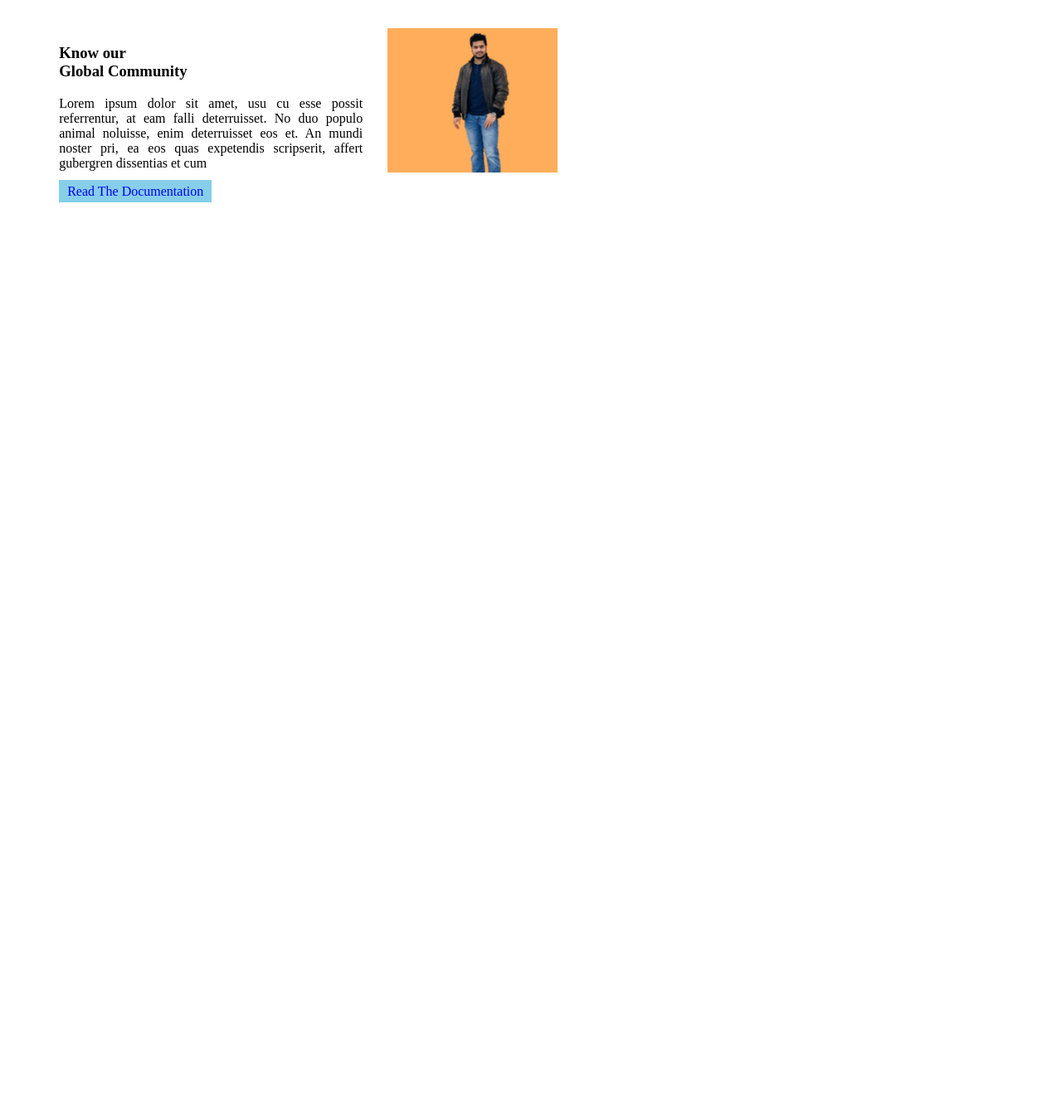
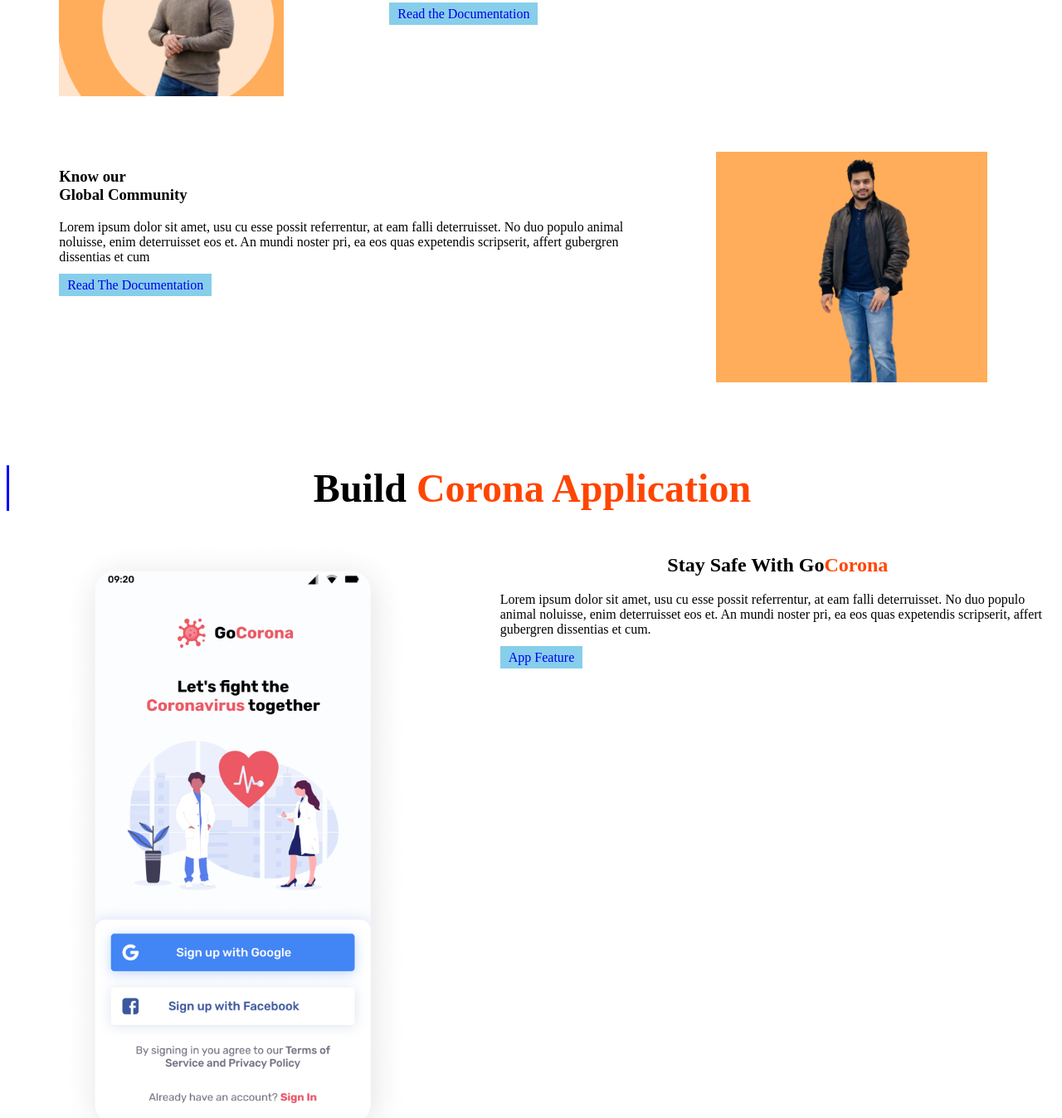
Before and after one commit to mamuntufayel/my-first-project, a plain HTML site: page index.html in a window 1280 px wide. Shown: the part 1132-2480 px from the top of the page at 83% size. Before the commit the page ends 1443 px from the top, so only its background shows below. Drawn offline with Linux system fonts and the light colour scheme.

Commit message:
end loading

```diff
--- a/index.html
+++ b/index.html
@@ -10,10 +10,10 @@
 </head>
 
 <body>
-    <section class="sec-padding">
+    <section class="section-padding">
         <div class="half-width">
             <div>
-                <h1>Stay Focused On <span>Mission 2022</span></h1>
+                <h1>Stay Focused On <br> <span>Mission 2022</span></h1>
                 <P>
                     Write some paragraph there.Hobbies play a very important role in our lives. They occupy our minds
                     when
@@ -33,7 +33,7 @@
         <p>Have a look below to get something special</p>
     </section>
 
-    <section class="sec-padding">
+    <section class="section-padding">
         <h2>My Mission in <span>2022</span></h2>
 
         <div class="half-width">
@@ -56,7 +56,7 @@
             </div>
         </div>
     </section>
-    <section class="sec-padding">
+    <section class="section-padding">
         <div class="half-width">
             <div class="div-padding-right">
                 <img src="me.png" alt="">
@@ -77,7 +77,7 @@
         </div>
     </section>
 
-    <section class="sec-padding">
+    <section class="section-padding">
         <div class="half-width">
             <div class="div-padding-right">
                 <h3>Know our <br>
@@ -95,8 +95,24 @@
             </div>
         </div>
     </section>
+    <h1 id="move-center-apps-header">Build <span>Corona Application</span></h1>
 
-
+    <section class="section-padding">
+        <div class="half-width">
+            <div>
+                <img src="app.png" alt="">
+            </div>
+            <div>
+                <h2>Stay Safe With Go<span>Corona</span> </h2>
+                <p>Lorem ipsum dolor sit amet, usu cu esse possit referrentur,
+                    at eam falli deterruisset. No duo populo animal noluisse,
+                    enim deterruisset eos et. An mundi noster pri, ea eos quas
+                    expetendis scripserit, affert gubergren dissentias et cum.</p>
+                <a target="_blank" class="anchor-deco" href="https://github.com/mamuntufayel/my-first-project">App
+                    Feature</a>
+            </div>
+        </div>
+    </section>
 
 
 
--- a/style.css
+++ b/style.css
@@ -1,4 +1,4 @@
-.sec-padding{
+.section-padding{
     padding-left: 5%;
     padding-bottom: 5%;
 }
@@ -9,18 +9,18 @@ h1{
    font-size: 3em;
     border-left: solid blue;
 }
-.top-section{
 
-}
+
+
 
 .half-width{
-    width: 50%;
+    width: 100%;
     display: flex;
-    text-align: justify;
+
 
 }
 .half-width img{
-    width: 100%;
+    width: 80%;
 
 }
 .anchor-deco{
@@ -29,7 +29,7 @@ h1{
 
 }
 h2{
-    padding-left: 15%;
+    text-align: center;
 }
 .div-padding-right{
     padding-right: 5%;
@@ -37,3 +37,7 @@ h2{
 .div-padding-left{
     padding-left: 5%;
 }
+
+#move-center-apps-header{
+    text-align: center;
+}
```
Also changed, not shown: app.png (added).
